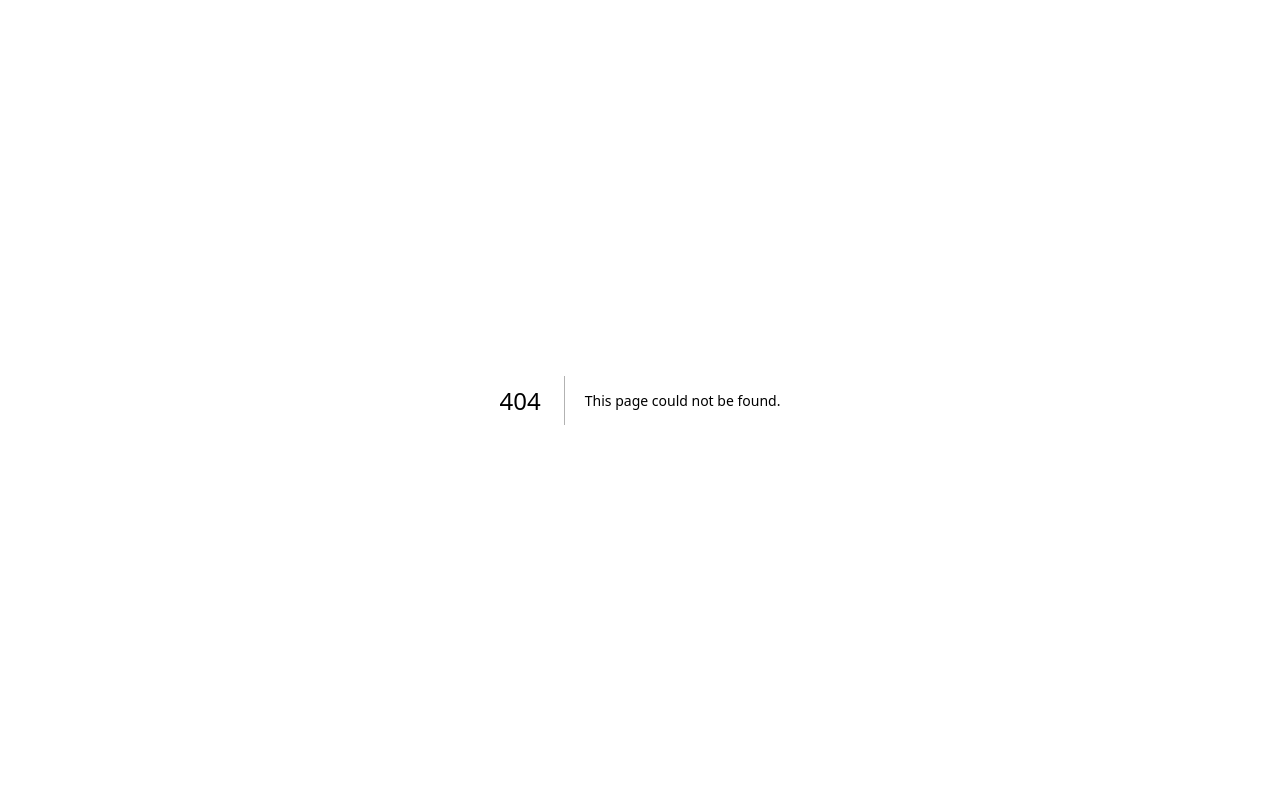
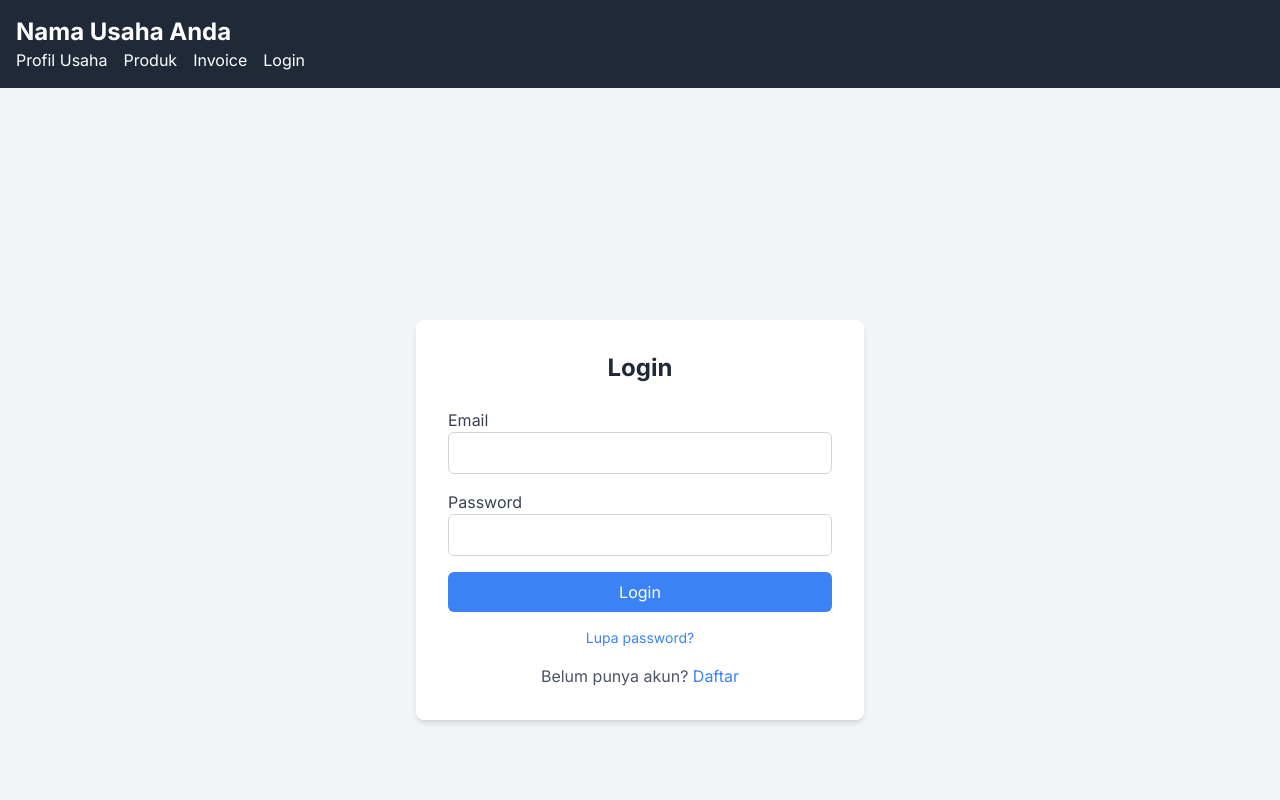
Before and after one commit to fariedrisky/bp-project-booth, a Next.js app: page /login in a window 1280 px wide. Before the commit this address had no page. Shown: the top 800 px of the page. Built offline with nearby package versions, Linux system fonts and the light colour scheme.

Commit message:
first commit

```diff
--- a/package.json
+++ b/package.json
@@ -1,5 +1,5 @@
 {
-  "name": "my-business",
+	"name": "bp-project-booth",
 	"version": "0.1.0",
 	"private": true,
 	"scripts": {
--- /dev/null
+++ b/src/app/(auth)/login/page.tsx
@@ -0,0 +1,28 @@
+// app/login/page.tsx
+
+import Layout from "@/components/Layout";
+import LoginForm from "@/components/LoginForm";
+
+export default function LoginPage() {
+	return (
+		<Layout>
+			<div className="flex items-center justify-center min-h-screen bg-gray-100">
+				<div className="w-full max-w-md p-8 bg-white rounded-lg shadow-md">
+					<h1 className="text-2xl font-bold mb-6 text-center text-gray-800">
+						Login
+					</h1>
+					<LoginForm />
+					<p className="mt-4 text-center text-gray-600">
+						Belum punya akun?{" "}
+						<a
+							href="/register"
+							className="text-blue-500 hover:underline"
+						>
+							Daftar
+						</a>
+					</p>
+				</div>
+			</div>
+		</Layout>
+	);
+}
--- a/src/app/globals.css
+++ b/src/app/globals.css
@@ -1,27 +1,79 @@
 @tailwind base;
 @tailwind components;
 @tailwind utilities;
-
+html,
+body,
 :root {
-  --background: #ffffff;
-  --foreground: #171717;
+	height: 100%;
+	scroll-behavior: smooth;
 }
 
-@media (prefers-color-scheme: dark) {
-  :root {
-    --background: #0a0a0a;
-    --foreground: #ededed;
-  }
+/* Styling untuk heading level 1 */
+h1 {
+	margin-bottom: 1rem; /* Jarak bawah */
+	color: #333; /* Warna teks */
+	font-weight: bold; /* Mengatur ketebalan font */
+	font-size: 2.5rem; /* Ukuran font besar untuk h1 */
+	line-height: 1.2; /* Tinggi baris */
 }
 
-body {
-  color: var(--foreground);
-  background: var(--background);
-  font-family: Arial, Helvetica, sans-serif;
+/* Styling untuk heading level 2 */
+h2 {
+	margin-bottom: 0.75rem; /* Jarak bawah */
+	color: #444; /* Warna teks lebih terang */
+	font-weight: bold;
+	font-size: 2rem; /* Ukuran font sedikit lebih kecil dari h1 */
+	line-height: 1.3;
 }
 
-@layer utilities {
-  .text-balance {
-    text-wrap: balance;
-  }
+/* Styling untuk heading level 3 */
+h3 {
+	margin-bottom: 0.5rem;
+	color: #555;
+	font-weight: bold;
+	font-size: 1.75rem; /* Ukuran font lebih kecil */
+	line-height: 1.4;
 }
+
+/* Styling untuk heading level 4 */
+h4 {
+	margin-bottom: 0.5rem;
+	color: #666;
+	font-weight: bold;
+	font-size: 1.5rem; /* Ukuran font lebih kecil */
+	line-height: 1.5;
+}
+
+/* Styling untuk heading level 5 */
+h5 {
+	margin-bottom: 0.5rem;
+	color: #777;
+	font-weight: bold;
+	font-size: 1.25rem; /* Ukuran font lebih kecil */
+	line-height: 1.6;
+}
+
+/* Styling untuk heading level 6 */
+h6 {
+	margin-bottom: 0.5rem;
+	color: #888;
+	font-weight: bold;
+	font-size: 1rem; /* Ukuran font kecil */
+	line-height: 1.7;
+}
+
+/* For the entire scrollbar */
+::-webkit-scrollbar {
+	width: 12px; /* Adjust the width of the scrollbar */
+}
+
+/* For the scrollbar thumb */
+::-webkit-scrollbar-thumb {
+	border-radius: 10px; /* Rounding the corners of the scrollbar thumb */
+	background-color: darkgrey; /* The color of the scrollbar thumb */
+}
+
+/* For the scrollbar track */
+::-webkit-scrollbar-track {
+	background: lightgrey; /* Color of the scrollbar track */
+}
--- a/src/app/layout.tsx
+++ b/src/app/layout.tsx
@@ -1,35 +1,26 @@
-import type { Metadata } from "next";
-import localFont from "next/font/local";
+// app/layout.tsx
+
+import { Inter } from "next/font/google";
 import "./globals.css";
 
-const geistSans = localFont({
-  src: "./fonts/GeistVF.woff",
-  variable: "--font-geist-sans",
-  weight: "100 900",
-});
-const geistMono = localFont({
-  src: "./fonts/GeistMonoVF.woff",
-  variable: "--font-geist-mono",
-  weight: "100 900",
+const inter = Inter({
+	subsets: ["latin"],
+	weight: ["100", "400", "700"], // Sesuaikan dengan bobot yang Anda butuhkan
 });
 
-export const metadata: Metadata = {
-  title: "Create Next App",
-  description: "Generated by create next app",
+export const metadata = {
+	title: "Nama Aplikasi Anda",
+	description: "Deskripsi aplikasi Anda",
 };
 
 export default function RootLayout({
 	children,
-}: Readonly<{
+}: {
 	children: React.ReactNode;
-}>) {
+}) {
 	return (
 		<html lang="en">
-      <body
-        className={`${geistSans.variable} ${geistMono.variable} antialiased`}
-      >
-        {children}
-      </body>
+			<body className={inter.className}>{children}</body>
 		</html>
 	);
 }
--- a/src/app/page.tsx
+++ b/src/app/page.tsx
@@ -1,101 +1,31 @@
+// app/page.tsx
+
 import Image from "next/image";
+import Layout from "@/components/Layout";
 
 export default function Home() {
-  return (
-    <div className="grid grid-rows-[20px_1fr_20px] items-center justify-items-center min-h-screen p-8 pb-20 gap-16 sm:p-20 font-[family-name:var(--font-geist-sans)]">
-      <main className="flex flex-col gap-8 row-start-2 items-center sm:items-start">
-        <Image
-          className="dark:invert"
-          src="https://nextjs.org/icons/next.svg"
-          alt="Next.js logo"
-          width={180}
-          height={38}
-          priority
-        />
-        <ol className="list-inside list-decimal text-sm text-center sm:text-left font-[family-name:var(--font-geist-mono)]">
-          <li className="mb-2">
-            Get started by editing{" "}
-            <code className="bg-black/[.05] dark:bg-white/[.06] px-1 py-0.5 rounded font-semibold">
-              src/app/page.tsx
-            </code>
-            .
-          </li>
-          <li>Save and see your changes instantly.</li>
-        </ol>
-
-        <div className="flex gap-4 items-center flex-col sm:flex-row">
-          <a
-            className="rounded-full border border-solid border-transparent transition-colors flex items-center justify-center bg-foreground text-background gap-2 hover:bg-[#383838] dark:hover:bg-[#ccc] text-sm sm:text-base h-10 sm:h-12 px-4 sm:px-5"
-            href="https://vercel.com/new?utm_source=create-next-app&utm_medium=appdir-template-tw&utm_campaign=create-next-app"
-            target="_blank"
-            rel="noopener noreferrer"
-          >
-            <Image
-              className="dark:invert"
-              src="https://nextjs.org/icons/vercel.svg"
-              alt="Vercel logomark"
-              width={20}
-              height={20}
-            />
-            Deploy now
-          </a>
-          <a
-            className="rounded-full border border-solid border-black/[.08] dark:border-white/[.145] transition-colors flex items-center justify-center hover:bg-[#f2f2f2] dark:hover:bg-[#1a1a1a] hover:border-transparent text-sm sm:text-base h-10 sm:h-12 px-4 sm:px-5 sm:min-w-44"
-            href="https://nextjs.org/docs?utm_source=create-next-app&utm_medium=appdir-template-tw&utm_campaign=create-next-app"
-            target="_blank"
-            rel="noopener noreferrer"
-          >
-            Read our docs
-          </a>
-        </div>
-      </main>
-      <footer className="row-start-3 flex gap-6 flex-wrap items-center justify-center">
-        <a
-          className="flex items-center gap-2 hover:underline hover:underline-offset-4"
-          href="https://nextjs.org/learn?utm_source=create-next-app&utm_medium=appdir-template-tw&utm_campaign=create-next-app"
-          target="_blank"
-          rel="noopener noreferrer"
-        >
-          <Image
-            aria-hidden
-            src="https://nextjs.org/icons/file.svg"
-            alt="File icon"
-            width={16}
-            height={16}
-          />
-          Learn
-        </a>
-        <a
-          className="flex items-center gap-2 hover:underline hover:underline-offset-4"
-          href="https://vercel.com/templates?framework=next.js&utm_source=create-next-app&utm_medium=appdir-template-tw&utm_campaign=create-next-app"
-          target="_blank"
-          rel="noopener noreferrer"
-        >
-          <Image
-            aria-hidden
-            src="https://nextjs.org/icons/window.svg"
-            alt="Window icon"
-            width={16}
-            height={16}
-          />
-          Examples
-        </a>
-        <a
-          className="flex items-center gap-2 hover:underline hover:underline-offset-4"
-          href="https://nextjs.org?utm_source=create-next-app&utm_medium=appdir-template-tw&utm_campaign=create-next-app"
-          target="_blank"
-          rel="noopener noreferrer"
-        >
-          <Image
-            aria-hidden
-            src="https://nextjs.org/icons/globe.svg"
-            alt="Globe icon"
-            width={16}
-            height={16}
-          />
-          Go to nextjs.org →
-        </a>
-      </footer>
-    </div>
-  );
+	return (
+		<Layout>
+			<section className="container mx-auto p-8">
+				<h1 className="text-4xl font-bold text-center text-gray-800 mb-6">
+					Selamat Datang di Nama Usaha Anda
+				</h1>
+				<p className="text-lg text-gray-700 text-center mb-8">
+					Kami menyediakan layanan terbaik untuk kebutuhan bisnis
+					Anda. Dengan pengalaman bertahun-tahun di industri ini, kami
+					berkomitmen untuk memberikan solusi yang dapat diandalkan
+					dan berkualitas.
+				</p>
+				<div className="flex justify-center">
+					<Image
+						src="/images/company-profile.jpg"
+						alt="Profil Usaha"
+						width={600}
+						height={400}
+						className="rounded-lg shadow-lg"
+					/>
+				</div>
+			</section>
+		</Layout>
+	);
 }
--- /dev/null
+++ b/src/components/Footer.tsx
@@ -0,0 +1,12 @@
+// components/Footer.tsx
+
+export default function Footer() {
+	return (
+		<footer className="bg-gray-800 p-4 text-center text-white">
+			<p>
+				&copy; {new Date().getFullYear()} Nama Usaha Anda. All rights
+				reserved.
+			</p>
+		</footer>
+	);
+}
--- /dev/null
+++ b/src/components/Header.tsx
@@ -0,0 +1,21 @@
+// components/Header.tsx
+
+import Navbar from "./Navbar";
+
+export default function Header() {
+	return (
+		<header className="w-full bg-gray-800 sticky top-0 z-50">
+			<div className="container mx-auto p-4">
+				{/* Logo atau Judul Usaha */}
+				<div className="flex justify-between items-center">
+					<div className="text-white text-2xl font-bold">
+						Nama Usaha Anda
+					</div>
+				</div>
+
+				{/* Navbar */}
+				<Navbar />
+			</div>
+		</header>
+	);
+}
--- /dev/null
+++ b/src/components/Layout.tsx
@@ -0,0 +1,19 @@
+// app/layout.tsx
+
+import Header from "@/components/Header";
+import Footer from "@/components/Footer";
+
+export default function Layout({ children }: { children: React.ReactNode }) {
+	return (
+		<div className="flex flex-col min-h-screen">
+			{/* Header */}
+			<Header />
+
+			{/* Main Content */}
+			<main className="flex-1 bg-gray-100 p-8">{children}</main>
+
+			{/* Footer */}
+			<Footer />
+		</div>
+	);
+}
--- /dev/null
+++ b/src/components/LoginForm.tsx
@@ -0,0 +1,63 @@
+// components/LoginForm.tsx
+
+"use client";
+
+import { useState } from "react";
+import Link from "next/link";
+
+export default function LoginForm() {
+	const [email, setEmail] = useState("");
+	const [password, setPassword] = useState("");
+
+	const handleSubmit = (event: React.FormEvent) => {
+		event.preventDefault();
+		// Logika autentikasi di sini
+		console.log("Email:", email);
+		console.log("Password:", password);
+	};
+
+	return (
+		<form onSubmit={handleSubmit} className="space-y-4">
+			<div>
+				<label htmlFor="email" className="block text-gray-700">
+					Email
+				</label>
+				<input
+					type="email"
+					id="email"
+					value={email}
+					onChange={(e) => setEmail(e.target.value)}
+					required
+					className="w-full px-3 py-2 border border-gray-300 rounded-md"
+				/>
+			</div>
+			<div>
+				<label htmlFor="password" className="block text-gray-700">
+					Password
+				</label>
+				<input
+					type="password"
+					id="password"
+					value={password}
+					onChange={(e) => setPassword(e.target.value)}
+					required
+					className="w-full px-3 py-2 border border-gray-300 rounded-md"
+				/>
+			</div>
+			<button
+				type="submit"
+				className="w-full py-2 px-4 bg-blue-500 text-white rounded-md hover:bg-blue-600"
+			>
+				Login
+			</button>
+			<div className="text-center text-sm text-gray-600">
+				<Link
+					href="/forgot-password"
+					className="text-blue-500 hover:underline"
+				>
+					Lupa password?
+				</Link>
+			</div>
+		</form>
+	);
+}
--- /dev/null
+++ b/src/components/Navbar.tsx
@@ -0,0 +1,41 @@
+// components/Navbar.tsx
+
+import Link from "next/link";
+
+export default function Navbar() {
+	return (
+		<nav>
+			<ul className="flex space-x-4">
+				<li>
+					<Link href="/" className="text-white hover:text-gray-300">
+						Profil Usaha
+					</Link>
+				</li>
+				<li>
+					<Link
+						href="/products"
+						className="text-white hover:text-gray-300"
+					>
+						Produk
+					</Link>
+				</li>
+				<li>
+					<Link
+						href="/invoices"
+						className="text-white hover:text-gray-300"
+					>
+						Invoice
+					</Link>
+				</li>
+				<li>
+					<Link
+						href="/login"
+						className="text-white hover:text-gray-300"
+					>
+						Login
+					</Link>
+				</li>
+			</ul>
+		</nav>
+	);
+}
```
Also changed, not shown: 1 other file (tests, documents, lock files or other folders). Lines whose indentation alone changed are shown as unchanged.
